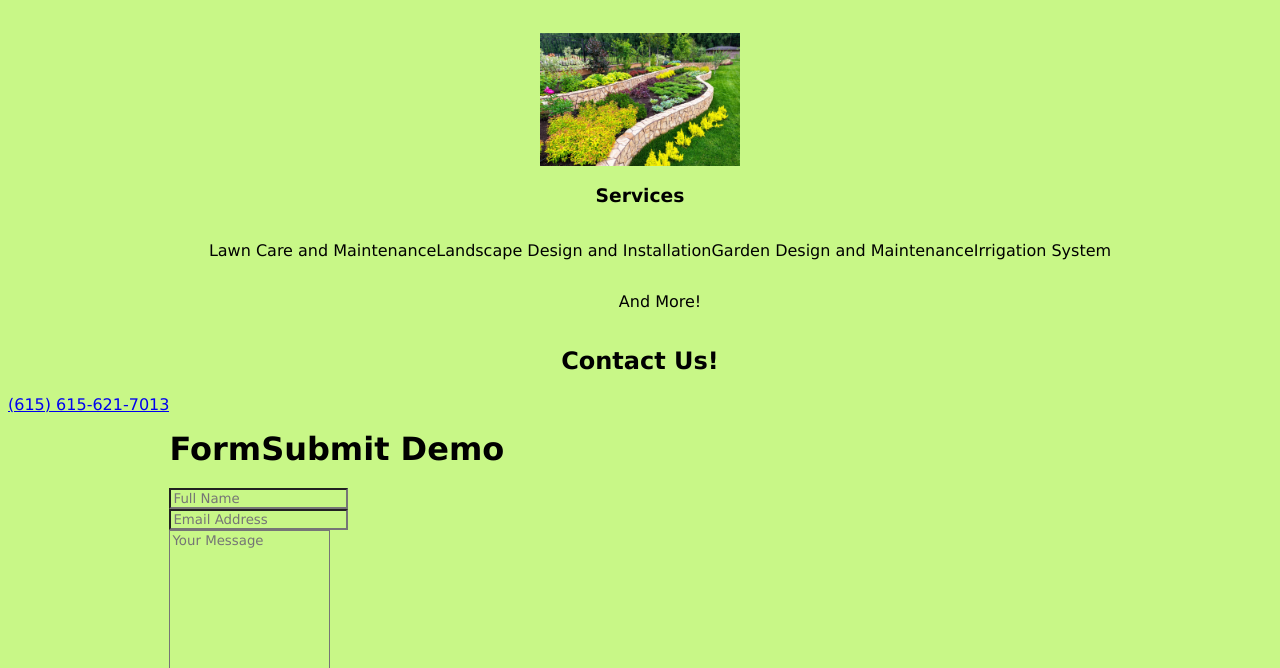
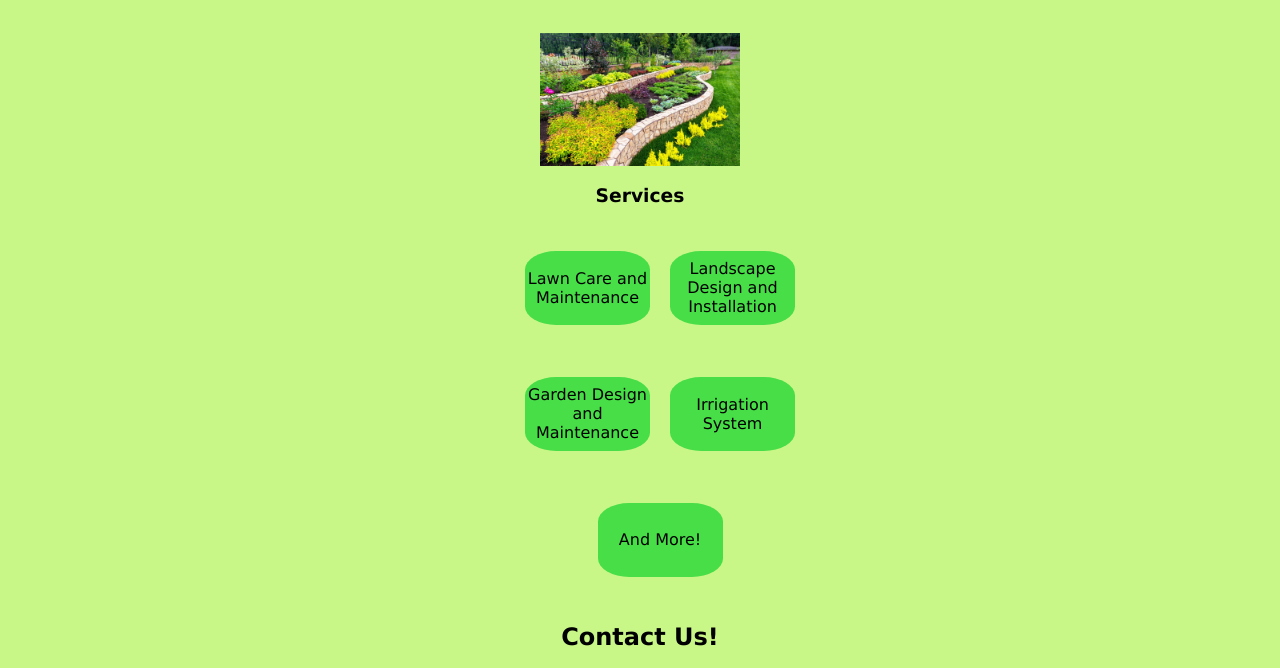
Before and after one commit to Daniel-PeGa/bloomLandscaping, a plain HTML site: page index.html in a window 1280 px wide. Shown: the part 129-797 px from the top of the page. Drawn offline with Linux system fonts and the light colour scheme.

Commit message:
much more hot lookin

```diff
--- a/assets/style.css
+++ b/assets/style.css
@@ -38,3 +38,22 @@ h1 {
   text-align: center;
   margin: 35px 0 20px 0 !important;
 }
+
+.w125 {
+  width: 125px;
+}
+
+.serviceItem {
+  background-color: #47de47;
+  border-radius: 25%;
+  max-width: 125px;
+  height: 74px;
+  margin: 10px;
+  text-align: center;
+  align-items: center;
+  display: flex;
+  flex-direction: column;
+  align-content: center;
+  flex-wrap: wrap;
+  justify-content: center;
+}
--- a/index.html
+++ b/index.html
@@ -19,16 +19,18 @@
     <img class="imageWidth" src="assets/images/landscaping_image.jpeg" alt="landscaping_image">
     </div>
 
-    <div class="centered  ">
+    <div class="centered ">
         <h3>Services</h3>
         <ul class="noList row  ">
-            <li>Lawn Care and Maintenance</li>
-            <li>Landscape Design and Installation</li>
-            <li>Garden Design and Maintenance</li>
-            <li>Irrigation System</li>
+            <li class="serviceItem">Lawn Care and Maintenance</li>
+            <li class="serviceItem">Landscape Design and Installation</li>
         </ul>
-        <ul class="centered noList  ">
-            <li>And More!</li>
+        <ul class="noList row">
+            <li class="serviceItem">Garden Design and Maintenance</li>
+            <li class="serviceItem">Irrigation System</li>
+        </ul>
+        <ul class="centered noList">
+            <li class="serviceItem w125">And More!</li>
         </ul>
     </div>
 
```
